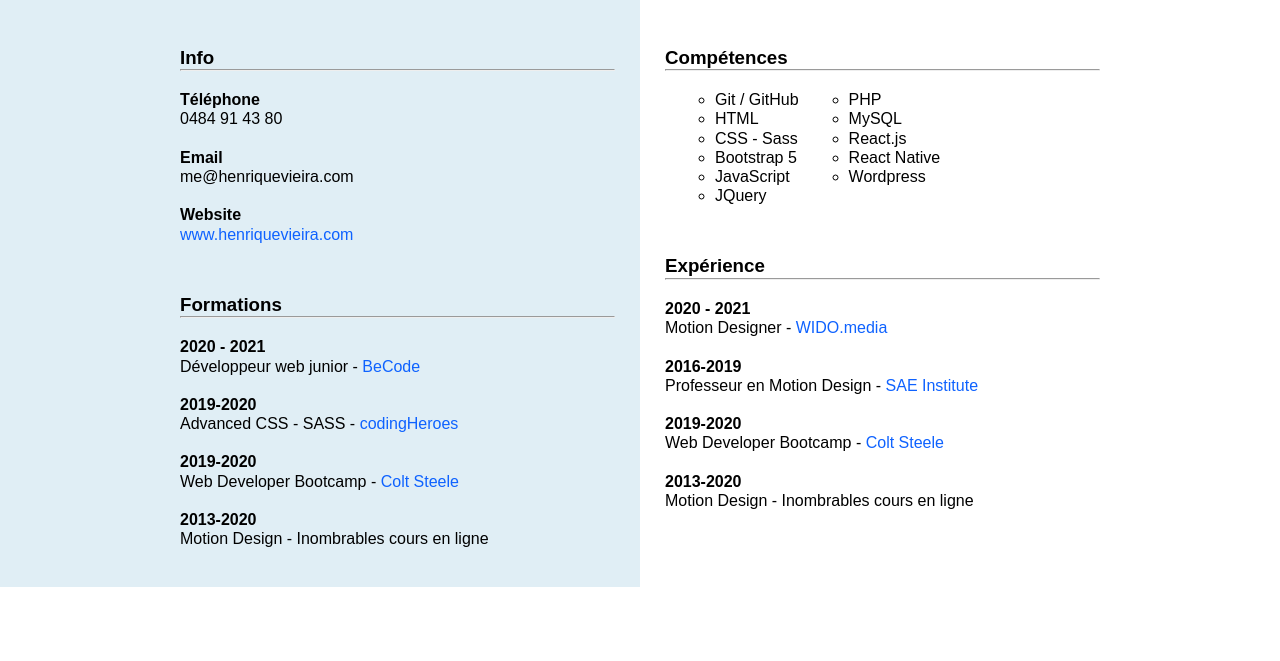
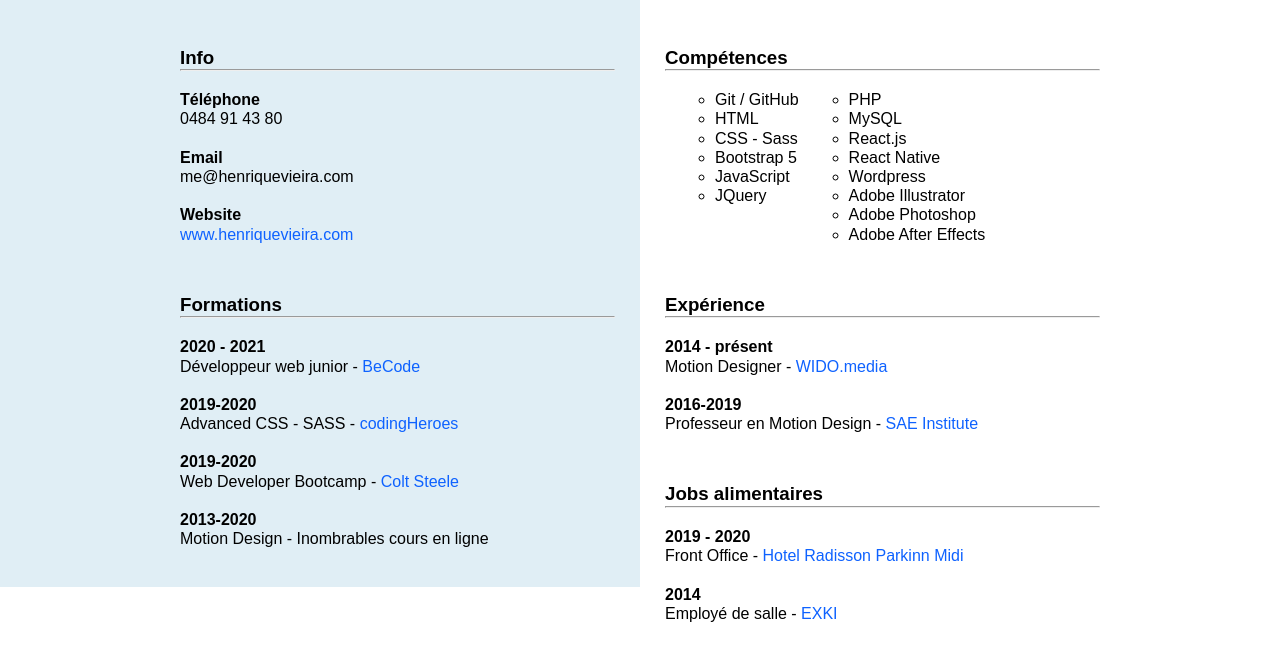
Before and after one commit to VieiraHenrique/CV_html, a plain HTML site: page index.html in a window 1280 px wide. Shown: the part 213-874 px from the top of the page. Before the commit the page ends 800 px from the top, so only its background shows below. Drawn offline with Linux system fonts and the light colour scheme; a web font is replaced by a local one.

Commit message:
added experience and alimentary jobs

```diff
--- a/index.html
+++ b/index.html
@@ -70,6 +70,9 @@
                             <li>React.js</li>
                             <li>React Native</li>
                             <li>Wordpress</li>
+                            <li>Adobe Illustrator</li>
+                            <li>Adobe Photoshop</li>
+                            <li>Adobe After Effects</li>
 
                         </ul>
                     </div>
@@ -78,21 +81,23 @@
                     <h3>Expérience</h3>
                     <hr>
                     <br>
-                    <p><strong>2020 - 2021</strong></p>
+                    <p><strong>2014 - présent</strong></p>
                     <p>Motion Designer - <a href="https://wido.media/" target="blank">WIDO.media</a></p>
                     <br>
                     <p><strong>2016-2019</strong></p>
                     <p>Professeur en Motion Design - <a href="https://www.sae.edu/bel/fr" target="blank">SAE Institute</a></p>
+                </div>
+                <div class="experience-alim sep-top-bg sep-down-bg">
+                    <h3>Jobs alimentaires</h3>
+                    <hr>
                     <br>
-                    <p><strong>2019-2020</strong></p>
-                    <p>Web Developer Bootcamp - <a href="https://www.udemy.com/user/coltsteele/" target="blank">Colt Steele</a></p>
+                    <p><strong>2019 - 2020</strong></p>
+                    <p>Front Office - <a href="https://www.radissonhotels.com/en-us/hotels/park-inn-brussels-midi" target="blank">Hotel Radisson Parkinn Midi</a></p>
                     <br>
-                    <p><strong>2013-2020</strong></p>
-                    <p>Motion Design - Inombrables cours en ligne</a></p>
+                    <p><strong>2014</strong></p>
+                    <p>Employé de salle - <a href="https://www.exki.be/" target="blank">EXKI</a></p>
+                    <br>
                 </div>
-
-
-
             </div>
         </div>
     </main>
--- a/style.css
+++ b/style.css
@@ -38,6 +38,9 @@ a {
 .sep-top-bg {
     margin-top: 5rem;
 }
+.sep-down-bg {
+    margin-bottom: 5rem;
+}
 
 .container {
     max-width: 96rem;
```
